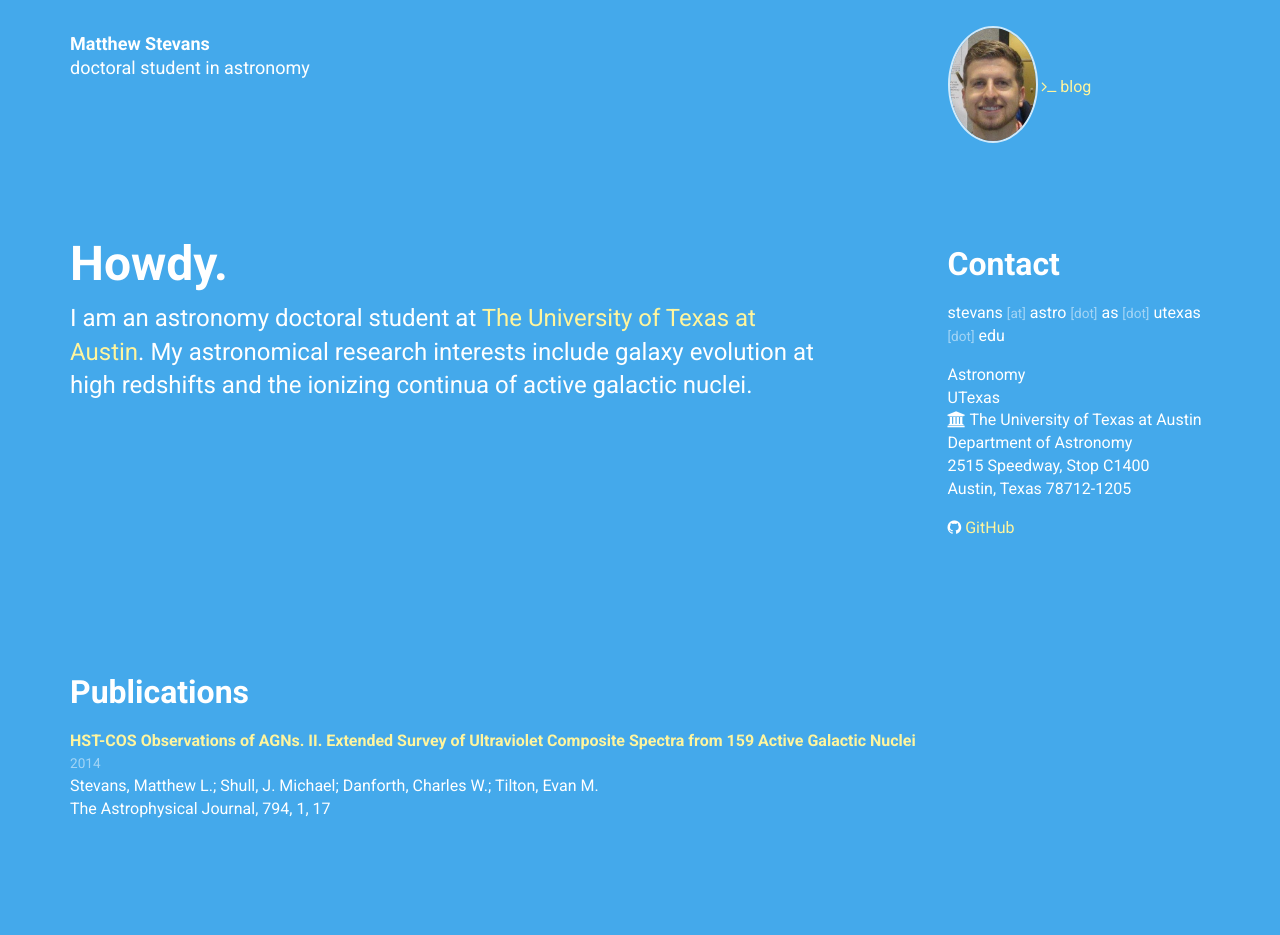
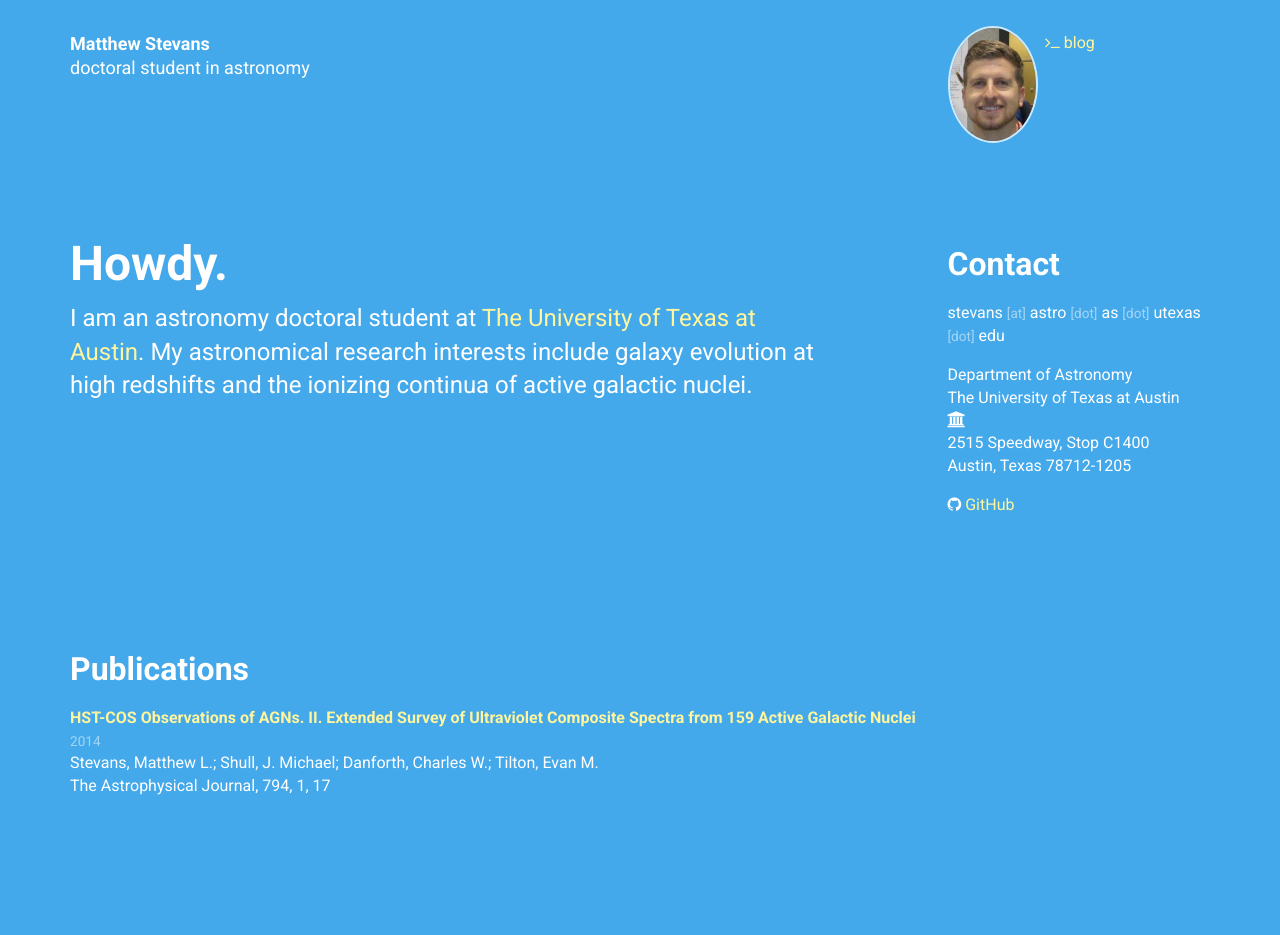
Before and after one commit to stevans/Old-Website, a Jekyll site: the page built from index.html, in a window 1280 px wide and 1400 px high. Shown: the top 935 px of the window. Built offline with Jekyll 4.4.1, drawn with Linux system fonts in a browser that asks for light colours; nearby versions of some CDN libraries; the list of posts is cut into pages by our own code.

Commit message:
change address and add column for blog link in header

```diff
--- a/_data/personal.yml
+++ b/_data/personal.yml
@@ -8,15 +8,12 @@ email: stevans@astro.as.utexas.edu
 
 phone:
 
-department: Astronomy
+department: Department of Astronomy
 
-institution: UTexas
+institution: The University of Texas at Austin
 
 mailing_address: |
   <i class="fa fa-university"></i>
-  The University of Texas at Austin
-  <br>
-  Department of Astronomy
   <br>
   2515 Speedway, Stop C1400
   <br>
--- a/_layouts/albertine.html
+++ b/_layouts/albertine.html
@@ -60,12 +60,17 @@ It is threatened by habitat loss.
             {{ site.data.personal.label }}
           </h2>
         </div>
-        <div class="col-xs-3 col-lg-3">
+
+        <div class="col-xs-1 col-lg-1">
           <img src="{{ site.baseurl }}{{ site.data.personal.picture }}"
                class="img-circle"
                style="margin-top:-6px;width:90px;border:2px solid rgba(255,255,255,0.75)">
-
-          <a  href="blog">  <i class="fa fa-terminal"></i>  blog</a>
+        </div>
+        <div class="col-xs-1 col-lg-1">
+            <a  href="blog">  <i class="fa fa-terminal"></i>  blog</a>
+          <!-- <div class="row">
+            <a  href="https://stevans.github.io/gsps/">  <i class="fa fa-terminal"></i>  gsps</a>
+          </div> -->
         </div>
       </div>
     </div>
```
Also changed, not shown: other parts of _layouts/albertine.html (+3 -1 lines).
